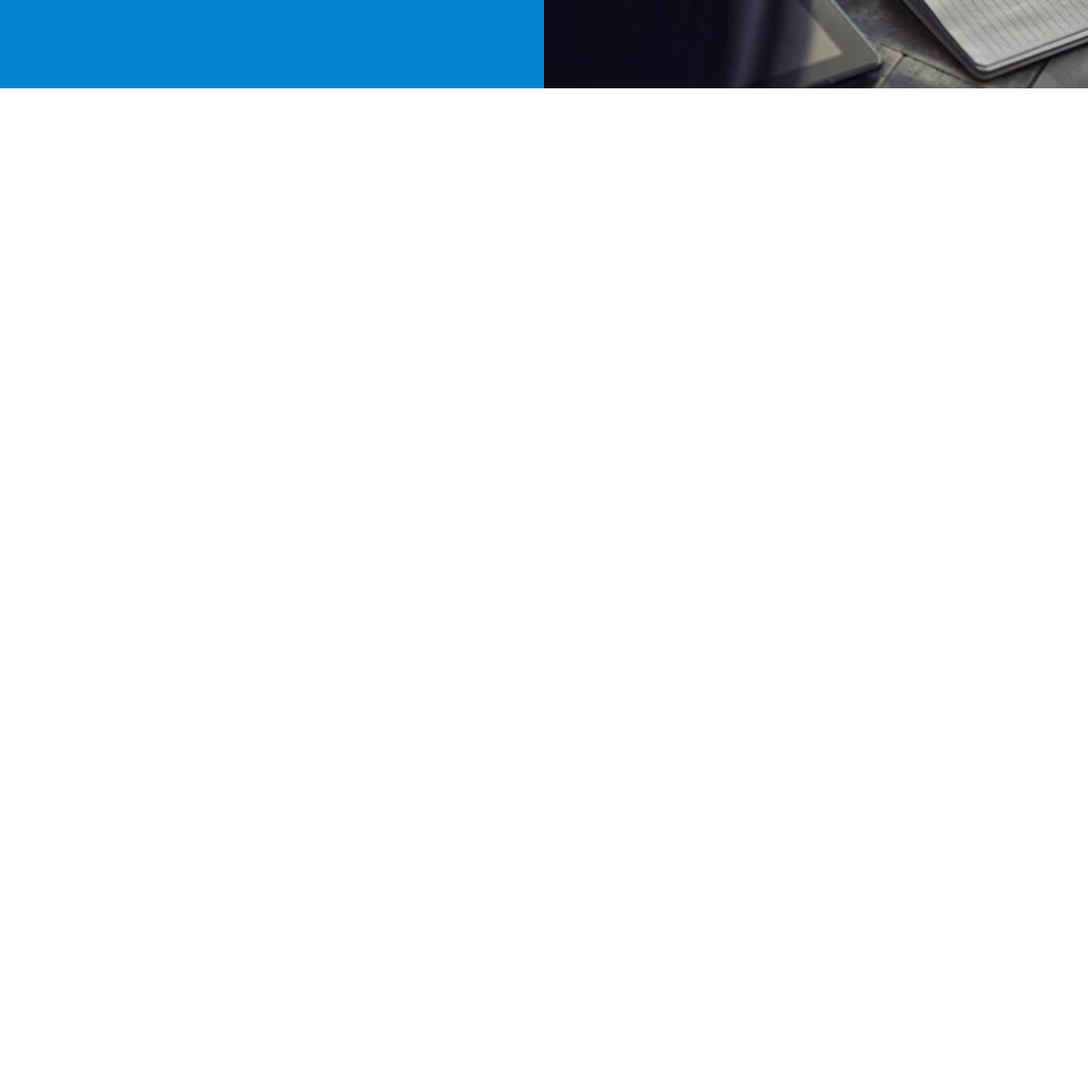
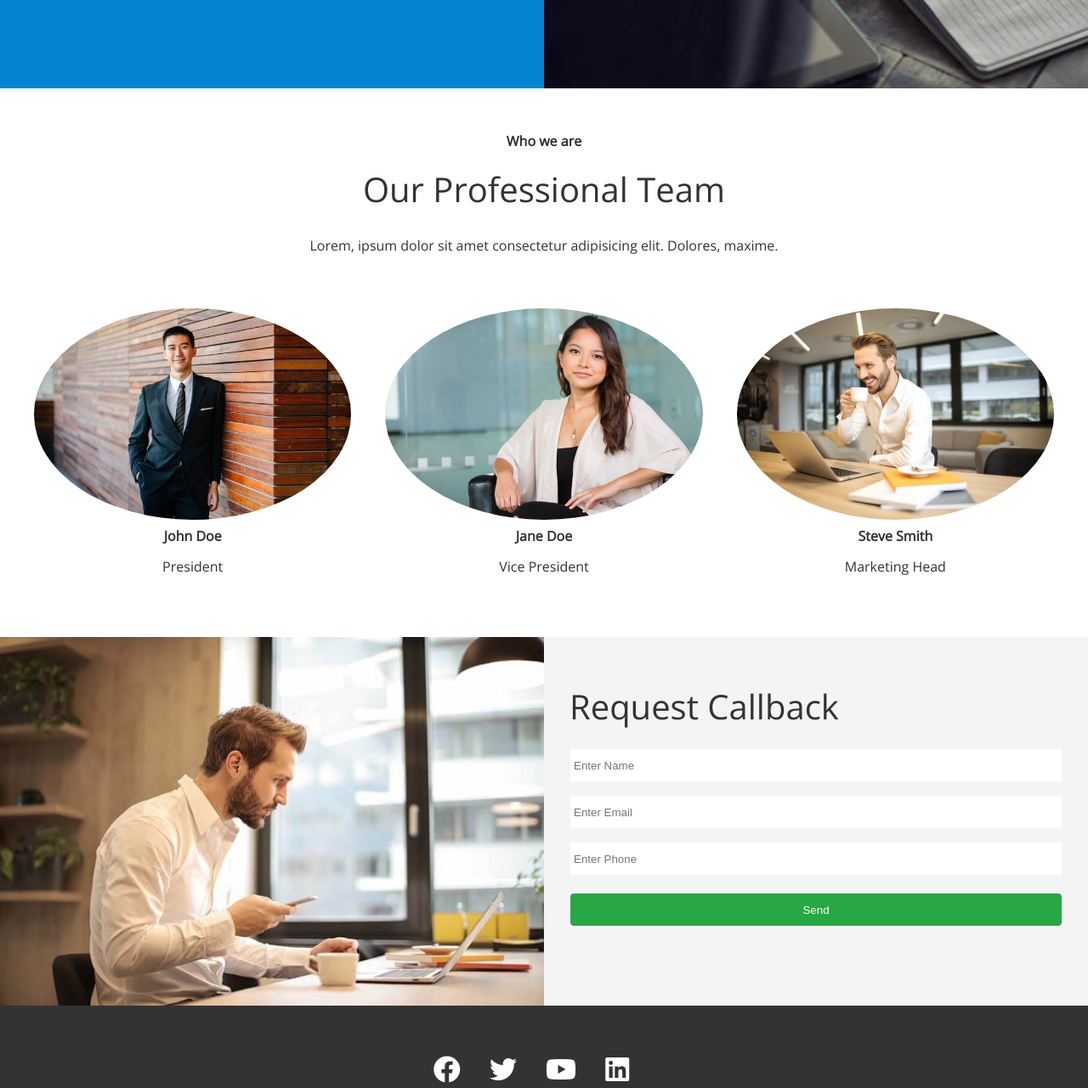
Before and after one commit to shauncraigdev/edgeledger-website, a plain HTML site: page index.html in a window 1280 px wide. Shown: the part 2610-3891 px from the top of the page at 85% size. Before the commit the page ends 2721 px from the top, so only its background shows below. Drawn offline with nearby package versions, Linux system fonts and the light colour scheme.

Commit message:
finished the html on the main landing page, and the styling

```diff
--- a/css/style.css
+++ b/css/style.css
@@ -135,3 +135,61 @@ img {
 .cases img:hover {
   opacity: 0.7;
 }
+
+/* Team */
+.team img {
+  border-radius: 50%;
+}
+
+/* Callback form */
+.callback-form {
+  width: 100%;
+  padding: 20px 0;
+}
+
+.callback-form label {
+  display: block;
+  margin-bottom: 5px;
+}
+
+.callback-form .form-control {
+  margin-bottom: 15px;
+}
+
+.callback-form input {
+  width: 100%;
+  padding: 4px;
+  height: 40px;
+  border: #f5f5f5 1px solid;
+}
+
+.callback-form input:focus {
+  outline-color: #28a745;
+}
+
+.callback-form .btn {
+  padding: 12px 0;
+  margin-top: 20px;
+}
+
+/* Footer */
+.footer {
+  display: flex;
+  flex-direction: column;
+  align-items: center;
+  justify-content: center;
+  text-align: center;
+  height: 200px;
+}
+
+.footer a {
+  color: #fff;
+}
+
+.footer a:hover {
+  color: #28a745;
+}
+
+.footer .social > * {
+  margin-right: 30px;
+}
--- a/css/utilities.css
+++ b/css/utilities.css
@@ -16,6 +16,7 @@
   background-color: #28a745;
   border: none;
   border-radius: 5px;
+  text-align: center;
 }
 
 .btn:hover {
--- a/index.html
+++ b/index.html
@@ -140,7 +140,73 @@
       </div>
     </section>
 
+    <!-- Team -->
+    <section id="team" class="team section-padding">
+      <header class="section-header">
+        <h4>Who we are</h4>
+        <h2>Our Professional Team</h2>
+        <p>Lorem, ipsum dolor sit amet consectetur adipisicing elit. Dolores, maxime.</p>
+      </header>
+      <div class="flex-items">
+        <div>
+          <img src="images/team/person1.jpg" alt="">
+          <h4>John Doe</h4>
+          <p>President</p>
+        </div>
+        <div>
+          <img src="images/team/person2.jpg" alt="">
+          <h4>Jane Doe</h4>
+          <p>Vice President</p>
+        </div>
+        <div>
+          <img src="images/team/person3.jpg" alt="">
+          <h4>Steve Smith</h4>
+          <p>Marketing Head</p>
+        </div>
+      </div>
+    </section>
+
+    <!-- Contact -->
+    <section id="contact" class="contact flex-columns">
+      <div class="row">
+        <div class="column">
+          <div class="column-1">
+            <img src="images/home/contact.jpg" alt="">
+          </div>
+        </div>
+        <div class="column">
+          <div class="column-2 bg-light">
+            <h2>Request Callback</h2>
+            <form action="" class="callback-form">
+              <div class="form-control">
+                <label for="name"></label>
+                <input type="text" name="name" id="name" placeholder="Enter Name">
+              </div>
+              <div class="form-control">
+                <label for="email"></label>
+                <input type="email" name="email" id="email" placeholder="Enter Email">
+              </div>
+              <div class="form-control">
+                <label for="name"></label>
+                <input type="text" name="phone" id="phone" placeholder="Enter Phone">
+                <input type="text" id="submit" value="Send" class="btn">
+              </div>
+            </form>
+          </div>
+        </div>
+      </div>
+    </section>
   </main>
+
+  <footer class="footer bg-dark">
+    <div class="social">
+      <a href="#"><i class="fab fa-facebook fa-2x"></i></a>
+      <a href="#"><i class="fab fa-twitter fa-2x"></i></a>
+      <a href="#"><i class="fab fa-youtube fa-2x"></i></a>
+      <a href="#"><i class="fab fa-linkedin fa-2x"></i></a>
+    </div>
+    <p>Copyright &copy; 2023 - EdgeLedger</p>
+  </footer>
 </body>
 
 </html>
```
